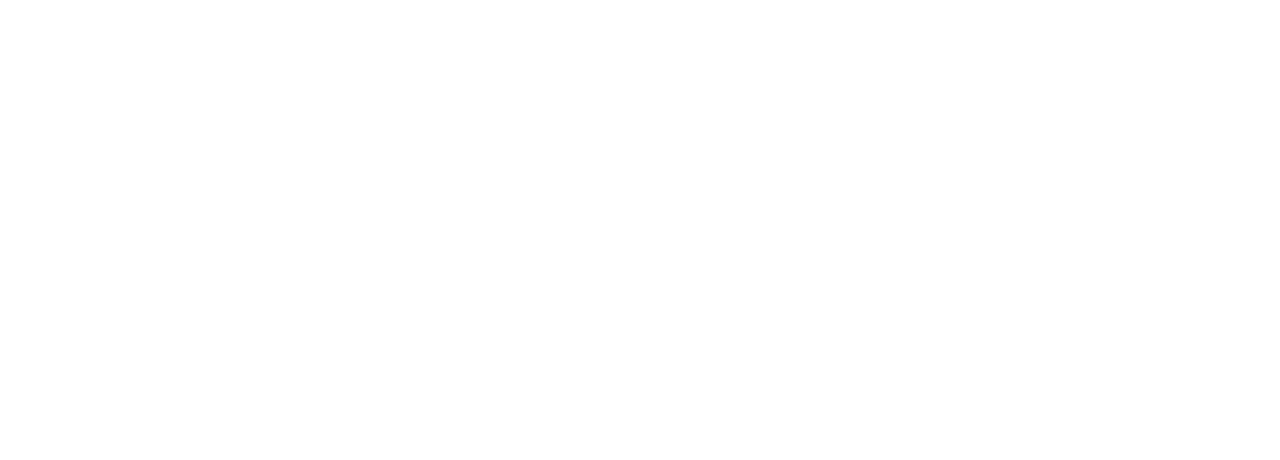
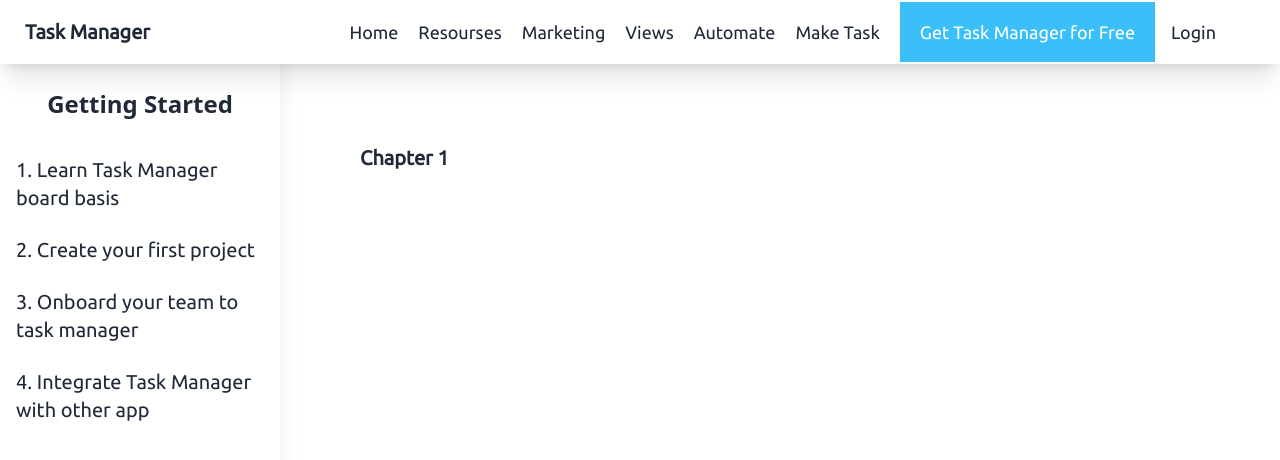
Before and after one commit to RafatRU42/task-manager, a React (Vite) app: page /resourses in a window 1280 px wide. Before the commit this address had no page. Shown: the top 460 px of the page. Built offline with nearby package versions, Linux system fonts and the light colour scheme; a web font is replaced by a local one.

Commit message:
resourses layout added

```diff
--- a/src/App.tsx
+++ b/src/App.tsx
@@ -8,6 +8,9 @@
 import Views from "./Pages/Views"
 import Marketing from "./Pages/Marketing"
 import FirstPage from "./Pages/FirstPage"
+import Learn from "./Components/Learn"
+import Create from "./Components/Create"
+import ResoursesLayout from "./Layout/ResoursesLayout"
 
 
 
@@ -19,17 +22,23 @@
     <div>
       <BrowserRouter>
         <Routes>
-          <Route path="welcome" element={<FirstPage/>}></Route>
+          <Route path="welcome" element={<FirstPage />}></Route>
 
           {/* Main Layout */}
-            <Route path='/' element= {<MainLayout></MainLayout>}>
+          <Route path='/' element={<MainLayout></MainLayout>}>
 
-              <Route index element={<Home></Home>}/>
+            <Route index element={<Home></Home>} />
             <Route path="navbar" element={<Navbar></Navbar>} />
             <Route path="automate" element={<Automate></Automate>} />
             <Route path="views" element={<Views></Views>}></Route>
-              <Route path="marketing" element={<Marketing/>}/>
+            <Route path="marketing" element={<Marketing />} />
 
+          </Route>
+
+          {/* Resourses Layout */}
+          <Route path="resourses" element={<ResoursesLayout></ResoursesLayout>}>
+            <Route index element={<Learn></Learn>} />
+            <Route path="/resourses/create" element={<Create></Create>} />
           </Route>
 
           {/* Task Layout */}
--- /dev/null
+++ b/src/Components/Create.tsx
@@ -0,0 +1,9 @@
+import React from 'react'
+
+const Create = () => {
+  return (
+    <div>Create</div>
+  )
+}
+
+export default Create
--- /dev/null
+++ b/src/Components/Learn.tsx
@@ -0,0 +1,11 @@
+import React from 'react'
+
+const Learn = () => {
+  return (
+    <div>
+        <h4 className='text-xl font-semibold another-font'>Chapter 1</h4>
+    </div>
+  )
+}
+
+export default Learn
--- /dev/null
+++ b/src/Components/ResoursesLN.tsx
@@ -0,0 +1,18 @@
+import React from 'react'
+import { Link } from 'react-router-dom'
+
+const ResoursesLN = () => {
+  return (
+    <div className='bg-base-100 shadow-xl min-h-screen pt-16'>
+        <h3 className='text-2xl font-semibold mb-6 pt-6 text-center mx-auto'>Getting Started </h3>
+        <div className='px-4 text-xl another-font'>
+            <Link className='inline-block my-3' to={'/resourses'}>1.  Learn Task Manager board basis</Link>
+            <Link className='inline-block my-3' to={'/resourses/create'}>2.  Create your first project</Link>
+            <Link className='inline-block my-3' to={'/resourses/onboard'}>3.  Onboard your team to task manager</Link>
+            <Link className='inline-block my-3' to={'/resourses/integrate'}>4.  Integrate Task Manager with other app</Link>
+        </div>
+    </div>
+  )
+}
+
+export default ResoursesLN
--- a/src/Layout/MainLayout.tsx
+++ b/src/Layout/MainLayout.tsx
@@ -6,7 +6,7 @@
   return (
     <div>
       <Navbar></Navbar>
-      <div className=''>
+      <div className='pt-16'>
         <Outlet></Outlet>
       </div>
       <Footer></Footer>
--- /dev/null
+++ b/src/Layout/ResoursesLayout.tsx
@@ -0,0 +1,22 @@
+import React from 'react'
+import Navbar from '../Pages/Navbar'
+import ResoursesLN from '../Components/ResoursesLN'
+import { Outlet } from 'react-router-dom'
+
+const ResoursesLayout = () => {
+  return (
+    <div>
+        <Navbar></Navbar>
+        <div className='flex'>
+            <div className='w-1/4'>
+                <ResoursesLN></ResoursesLN>
+            </div>
+            <div className='w-3/4 m-20 pt-16'>
+                <Outlet></Outlet>
+            </div>
+        </div>
+    </div>
+  )
+}
+
+export default ResoursesLayout
--- a/src/Pages/Navbar.tsx
+++ b/src/Pages/Navbar.tsx
@@ -3,13 +3,14 @@
 const Navbar = () => {
   return (
     <div className=''>
-      <div className="navbar   bg-base-100 shadow-xl">
+      <div className="navbar fixed bg-base-100 shadow-xl">
         <div className="flex-1">
           <Link to={'/'} className="btn btn-ghost normal-case text-xl another-font">Task Manager</Link>
         </div>
         <div className="flex-none mr-10">
           <div>
             <Link className='text-lg another-font mr-5' to={'/'}>Home</Link>
+            <Link className='text-lg another-font mr-5' to={'/resourses'}>Resourses</Link>
             <Link className='text-lg another-font mr-5' to={'/marketing'}>Marketing</Link>
             <Link className='text-lg another-font mr-5' to={'/views'}>Views</Link>
             <Link className='text-lg another-font mr-5' to={'/automate'}>Automate</Link>
```
Lines whose indentation alone changed are shown as unchanged.
